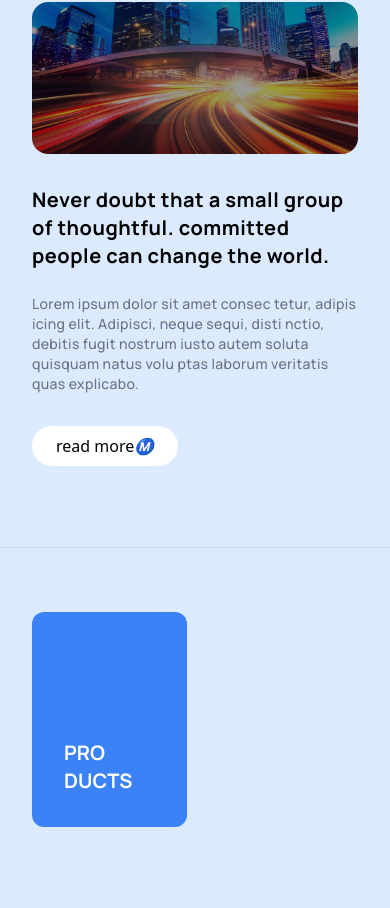
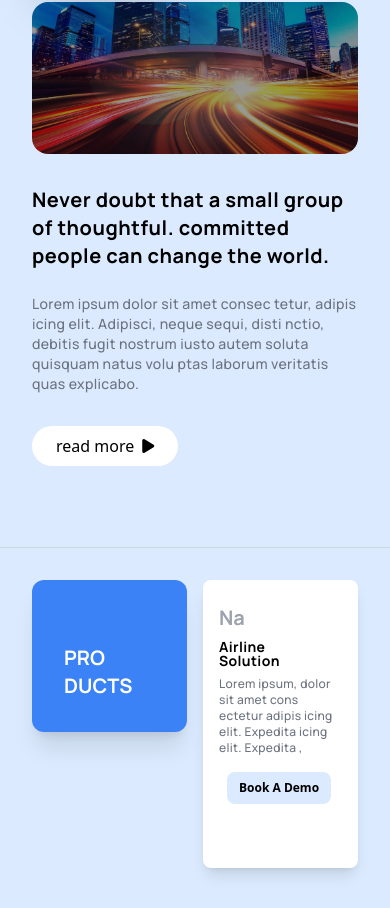
Before and after one commit to fayinana/PN--create-software-solution_P--1_PT--FE--U-tailwind, a website: page dist/index.html in a window 390 px wide. Shown: the part 1092-2000 px from the top of the page. Drawn offline with Linux system fonts and the light colour scheme.

Commit message:
add all section with responsive lay out

```diff
--- a/src/input.css
+++ b/src/input.css
@@ -3,13 +3,16 @@
 @tailwind components;
 @tailwind utilities;
 
+@layer components {
+  .logo {
+    @apply w-1/6 text-left font-bold font-Manrope  capitalize tracking-wider;
+  }
   .link {
-  @apply text-sm font-Manrope font-semibold  capitalize text-white tracking-wide cursor-pointer;
+    @apply text-sm font-Manrope font-semibold  capitalize  tracking-wide cursor-pointer;
   }
 
   .links--mb {
-  @apply justify-start pt-8 gap-4 flex-col fixed top-[60px] z-50 left-0 w-[250px] h-[50vh] bg-slate-300 px-16
-opacity-0 text-white hidden;
+    @apply justify-start pt-8 gap-4 flex-col fixed top-[60px] z-50 left-0 w-[200px] h-[40vh] bg-slate-600 px-8 text-black;
   }
 
   .links--pc {
@@ -17,7 +20,7 @@ opacity-0 text-white hidden;
   }
 
   .banner {
-  @apply w-screen h-screen  flex  items-center px-8 md:px-20 max-w-[1200px] mx-auto justify-between  relative;
+    @apply w-screen h-screen  flex  items-center px-8 md:px-20 max-w-[1020px] mx-auto justify-between  relative;
   }
 
   .big-title {
@@ -33,7 +36,7 @@ opacity-0 text-white hidden;
   }
 
   .about {
-  @apply flex justify-between items-center max-w-[1200px] w-full min-h-[50vh] m-auto px-8 lg:px-20 gap-8  my-20;
+    @apply flex justify-center md:justify-between items-center max-w-[1020px] w-full min-h-[50vh] m-auto px-8 lg:px-20 gap-8  my-20;
   }
 
   .about-img {
@@ -41,7 +44,7 @@ opacity-0 text-white hidden;
   }
 
   .about-info {
-  @apply w-full md:w-[40%] ;
+    @apply w-full max-w-[350px] md:w-[40%];
   }
 
   .article-title {
@@ -51,11 +54,11 @@ opacity-0 text-white hidden;
   .article-text {
     @apply font-Manrope font-medium tracking-wide text-sm text-gray-500 max-w-[380px] mb-8;
   }
-.about-title{
-  @apply row-start-1 row-end-2 col-start-1 col-end-2
+  .about-title {
+    @apply row-start-1 row-end-2 col-start-1 col-end-2;
   }
   .section-title {
-  @apply  bg-blue-500 rounded-xl text-white flex p-8 font-Manrope font-bold items-end text-xl uppercase;
+    @apply bg-blue-500 rounded-xl text-white flex p-8 font-Manrope font-bold items-end text-xl uppercase shadow-2xl;
   }
 
   .small-img {
@@ -66,28 +69,49 @@ opacity-0 text-white hidden;
     @apply row-start-2 row-end-3 col-start-1 col-end-3 rounded-2xl overflow-hidden;
   }
 
-
-.products{
-  @apply grid grid-cols-2 md:grid-cols-4 grid-flow-row w-full min-h-[50vh] my-8 max-w-[1200px] px-8 lg:px-20 mx-auto py-8 gap-4 lg:gap-20 flex-wrap
-}
-.product{
-  @apply h-48 md:h-80 col-start-2 col-span-full hidden md:flex flex-nowrap gap-8 overflow-x-auto
+  .underline {
+    @apply w-full h-[2px] bg-blue-200;
   }
 
-.single-product{
-  @apply min-w-[200px] max-w-[230px] bg-white p-8 rounded-lg
-}
-/* border border-black  */
-
-.product-title-container{
-  @apply grid grid-rows-5 md:gap-8 p-0 bg-transparent  col-start-1 col-end-2
-}
-.product-title{
-  @apply col-start-1 col-end-2 row-start-1 row-end-4
+  .footer {
+    @apply flex w-full h-20 justify-between items-center max-w-[1020px] px-8 mx-auto md:px-20;
   }
 
+  .footer-links {
+    @apply hidden md:flex gap-4;
+  }
 
+  .social-icon {
+    @apply flex gap-4 cursor-pointer;
+  }
 
-  .underline{
-    @apply w-full h-[2px] bg-blue-200
+  .p {
+    @apply w-full max-w-[1020px] mx-auto px-8 md:px-20 min-h-72 flex gap-8 justify-center lg:justify-between flex-wrap items-center pt-8;
   }
+
+  .p-i1 {
+    @apply w-[400px] h-[320px] md:h-[400px] grid grid-cols-2 grid-rows-2 gap-4;
+  }
+  .pro-title {
+    @apply col-start-1 col-end-2 row-start-1 row-end-2 bg-blue-500 shadow-xl;
+  }
+  .single-product {
+    @apply bg-white max-h-72 py-6 px-4 rounded-lg  shadow-lg ;
+  }
+
+  .pro-1 {
+    @apply col-start-2 col-end-3 row-start-1 row-end-3;
+  }
+  .p-i2 {
+    @apply w-[400px] h-[320px] md:h-[400px] grid grid-cols-2 grid-rows-2 gap-4;
+  }
+  .pro-3 {
+    @apply col-start-1 col-end-2 row-start-1 row-end-3;
+  }
+  .pro-4 {
+    @apply col-start-2 col-end-3 row-start-1 row-end-3;
+  }
+  .map {
+    @apply col-start-1 col-end-3 row-start-1 row-end-3 bg-slate-400;
+  }
+}
--- a/src/js/script.js
+++ b/src/js/script.js
@@ -0,0 +1,8 @@
+const navBar = document.querySelector(".links--mb");
+const menu = document.querySelector(".menu");
+
+menu.addEventListener("click", (e) => {
+  e.preventDefault();
+  navBar.classList.toggle("hidden");
+  navBar.classList.toggle("-translate-x-full ");
+});
```
Also changed, not shown: dist/index.html, dist/output.css. Lines whose indentation alone changed are shown as unchanged.
